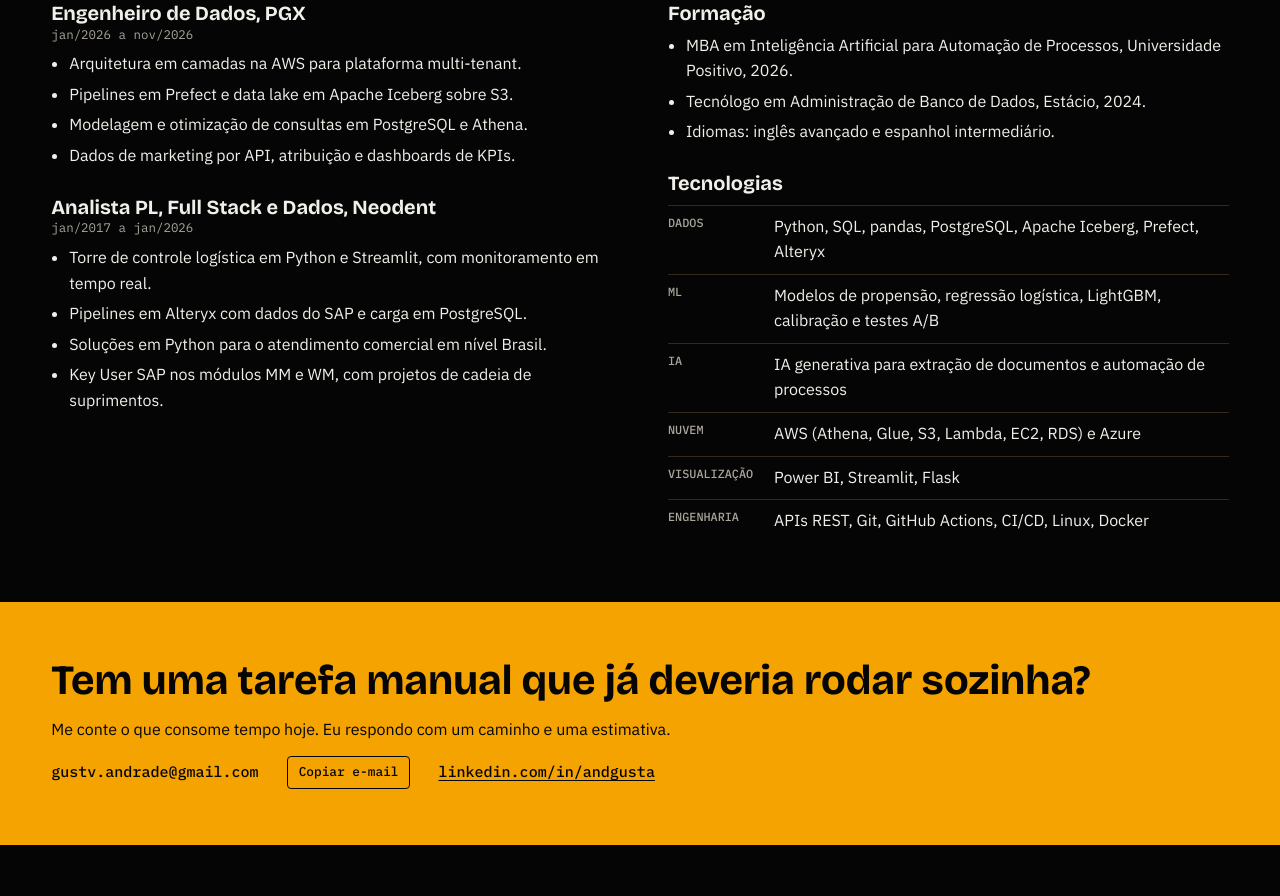
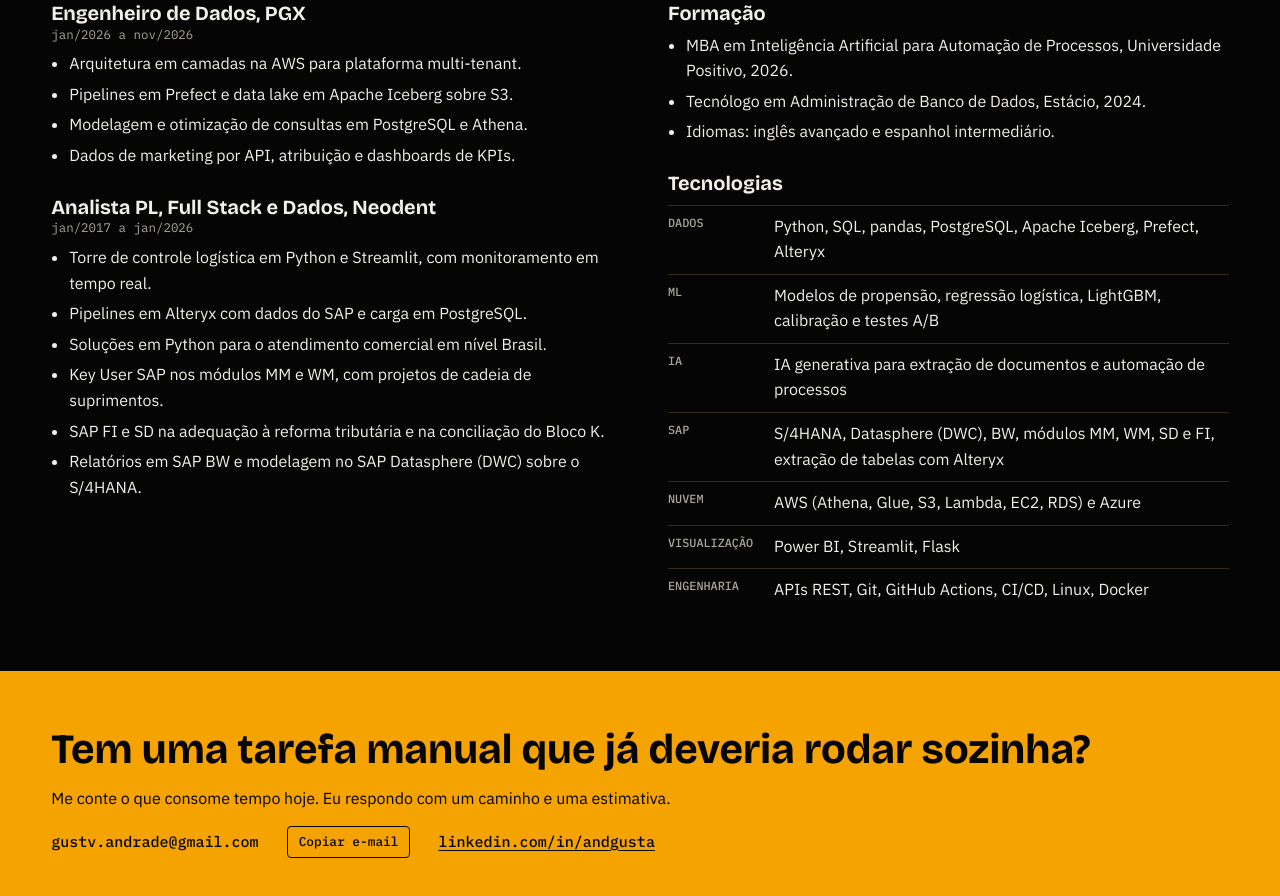
Before and after one commit to Gustvandrade/Gustvandrade.github.io, a plain HTML site: page index.html in a window 1280 px wide. Shown: the part 1801-2697 px from the top of the page. Before the commit the page ends 2646 px from the top, so only its background shows below. Drawn offline with nearby package versions, Linux system fonts and the light colour scheme.

Commit message:
Inclui experiência com SAP (FI/SD, BW, Datasphere, S/4HANA) na trajetória e tecnologias
Co-Authored-By: Claude Opus 5.5 <noreply@anthropic.com>

```diff
--- a/index.html
+++ b/index.html
@@ -495,6 +495,8 @@ header.hero{display:flex;flex-direction:column;justify-content:center;align-item
           <li>Pipelines em Alteryx com dados do SAP e carga em PostgreSQL.</li>
           <li>Soluções em Python para o atendimento comercial em nível Brasil.</li>
           <li>Key User SAP nos módulos MM e WM, com projetos de cadeia de suprimentos.</li>
+          <li>SAP FI e SD na adequação à reforma tributária e na conciliação do Bloco K.</li>
+          <li>Relatórios em SAP BW e modelagem no SAP Datasphere (DWC) sobre o S/4HANA.</li>
         </ul></div>
       </div>
       <div class="cv-col">
@@ -509,6 +511,7 @@ header.hero{display:flex;flex-direction:column;justify-content:center;align-item
           <div><dt>Dados</dt><dd>Python, SQL, pandas, PostgreSQL, Apache Iceberg, Prefect, Alteryx</dd></div>
           <div><dt>ML</dt><dd>Modelos de propensão, regressão logística, LightGBM, calibração e testes A/B</dd></div>
           <div><dt>IA</dt><dd>IA generativa para extração de documentos e automação de processos</dd></div>
+          <div><dt>SAP</dt><dd>S/4HANA, Datasphere (DWC), BW, módulos MM, WM, SD e FI, extração de tabelas com Alteryx</dd></div>
           <div><dt>Nuvem</dt><dd>AWS (Athena, Glue, S3, Lambda, EC2, RDS) e Azure</dd></div>
           <div><dt>Visualização</dt><dd>Power BI, Streamlit, Flask</dd></div>
           <div><dt>Engenharia</dt><dd>APIs REST, Git, GitHub Actions, CI/CD, Linux, Docker</dd></div>
@@ -775,6 +778,9 @@ header.hero{display:flex;flex-direction:column;justify-content:center;align-item
         'Analista PL, Full Stack e Dados, Neodent':'Mid-level Analyst, Full Stack and Data, Neodent','jan/2017 a jan/2026':'Jan 2017 to Jan 2026',
     'Torre de controle logística em Python e Streamlit, com monitoramento em tempo real.':'Logistics control tower in Python and Streamlit, with real-time monitoring.','Pipelines em Alteryx com dados do SAP e carga em PostgreSQL.':'Alteryx pipelines with SAP data loading into PostgreSQL.',
     'Soluções em Python para o atendimento comercial em nível Brasil.':'Python solutions for nationwide sales service.','Key User SAP nos módulos MM e WM, com projetos de cadeia de suprimentos.':'SAP Key User for the MM and WM modules, with supply chain projects.',
+    'SAP FI e SD na adequação à reforma tributária e na conciliação do Bloco K.':'SAP FI and SD for the Brazilian tax reform rollout and Bloco K inventory reconciliation.',
+    'Relatórios em SAP BW e modelagem no SAP Datasphere (DWC) sobre o S/4HANA.':'SAP BW reporting and SAP Datasphere (DWC) modeling on top of S/4HANA.',
+    'S/4HANA, Datasphere (DWC), BW, módulos MM, WM, SD e FI, extração de tabelas com Alteryx':'S/4HANA, Datasphere (DWC), BW, MM, WM, SD and FI modules, table extraction with Alteryx',
     'Formação':'Education','MBA em Inteligência Artificial para Automação de Processos, Universidade Positivo, 2026.':'MBA in Artificial Intelligence for Process Automation, Universidade Positivo, 2026.',
     'Tecnólogo em Administração de Banco de Dados, Estácio, 2024.':'Associate degree in Database Administration, Estácio, 2024.','Idiomas: inglês avançado e espanhol intermediário.':'Languages: advanced English and intermediate Spanish.',
     'Tecnologias':'Technologies','Modelos de propensão, regressão logística, LightGBM, calibração e testes A/B':'Propensity models, logistic regression, LightGBM, calibration and A/B testing',
```
